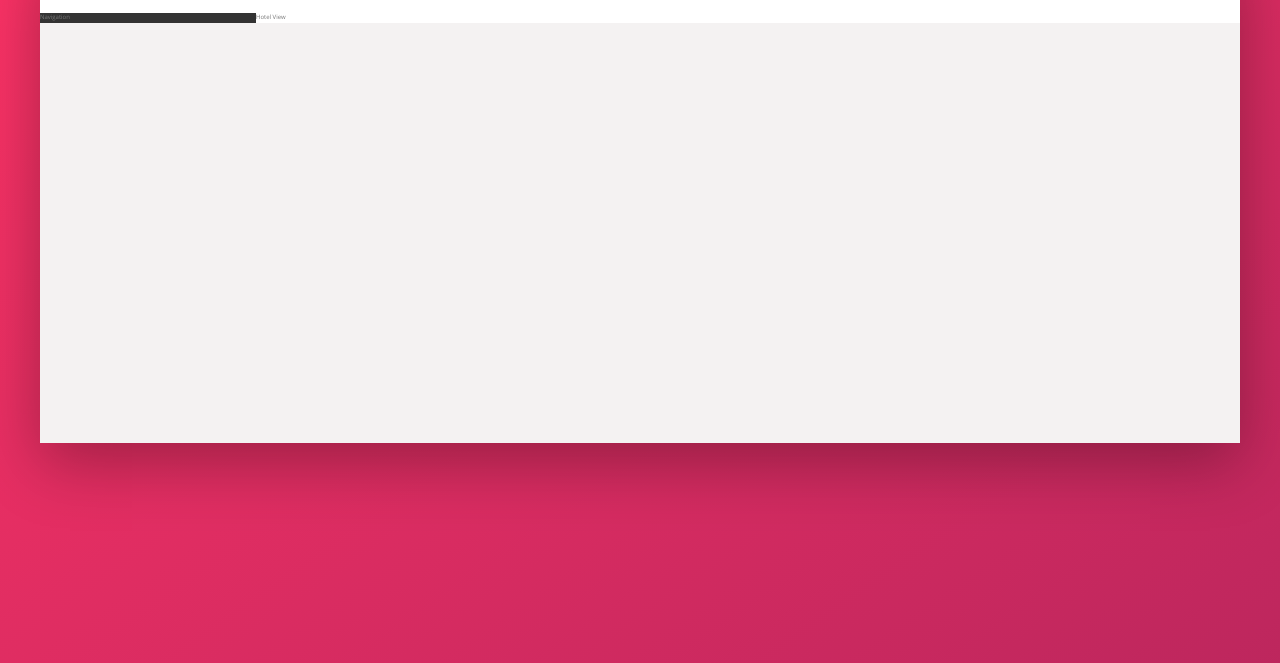
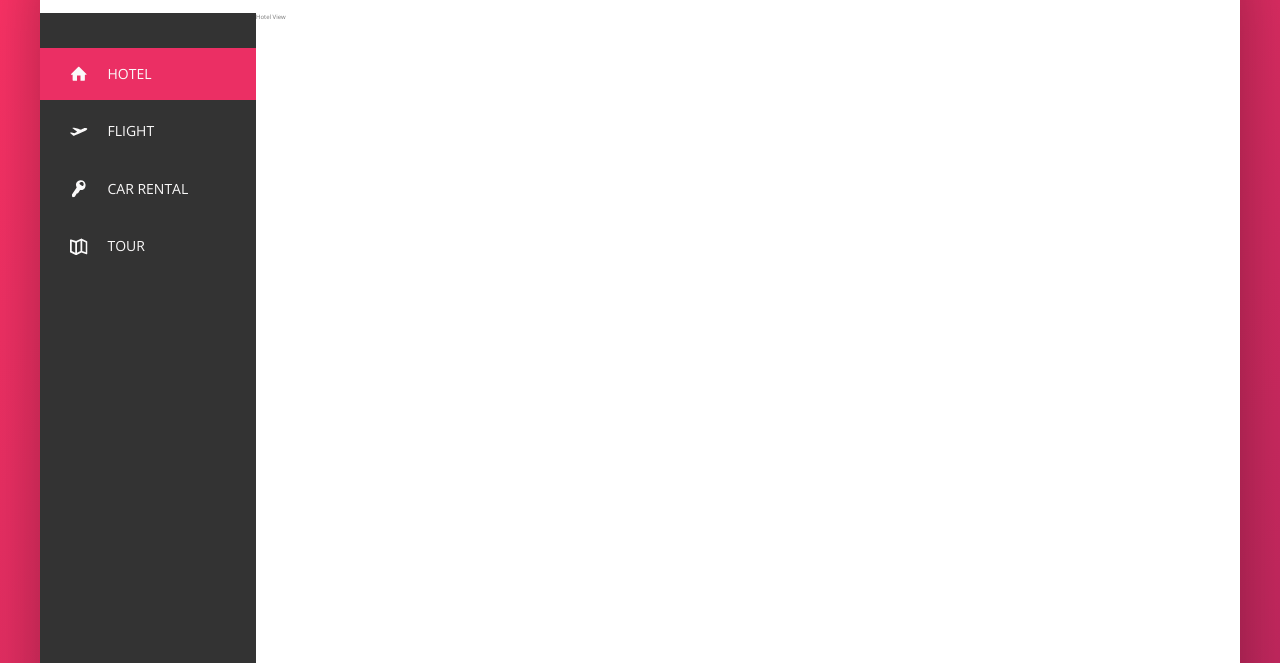
Before and after one commit to VarunSAthreya/trillo_website, a website: page index.html in a window 1280 px wide. Shown: the part 137-800 px from the top of the page. Drawn offline with nearby package versions, Linux system fonts and the light colour scheme.

Commit message:
navigation bar added

```diff
--- a/index.html
+++ b/index.html
@@ -64,7 +64,55 @@
             </header>
             <div class="content">
                 <nav class="sidebar">
-                    Navigation
+                    <ul class="side-nav">
+                        <li class="side-nav__item side-nav__item--active">
+                            <a href="#" class="side-nav__link">
+                                <svg class="side-nav__icon">
+                                    <use
+                                        xlink:href="img/sprite.svg#icon-home"
+                                    ></use>
+                                </svg>
+                                <span>Hotel</span>
+                            </a>
+                        </li>
+
+                        <li class="side-nav__item">
+                            <a href="#" class="side-nav__link">
+                                <svg class="side-nav__icon">
+                                    <use
+                                        xlink:href="img/sprite.svg#icon-aircraft-take-off"
+                                    ></use>
+                                </svg>
+                                <span>Flight</span>
+                            </a>
+                        </li>
+
+                        <li class="side-nav__item">
+                            <a href="#" class="side-nav__link">
+                                <svg class="side-nav__icon">
+                                    <use
+                                        xlink:href="img/sprite.svg#icon-key"
+                                    ></use>
+                                </svg>
+                                <span>Car Rental</span>
+                            </a>
+                        </li>
+
+                        <li class="side-nav__item">
+                            <a href="#" class="side-nav__link">
+                                <svg class="side-nav__icon">
+                                    <use
+                                        xlink:href="img/sprite.svg#icon-map"
+                                    ></use>
+                                </svg>
+                                <span>Tour</span>
+                            </a>
+                        </li>
+                    </ul>
+
+                    <div class="legal">
+                        &copy; 2020 by trillo. All rights reserved.
+                    </div>
                 </nav>
                 <main class="hotel-view">
                     Hotel View
--- a/sass/_components.scss
+++ b/sass/_components.scss
@@ -118,3 +118,76 @@
         font-size: 1.5rem;
     }
 }
+
+//////////////////////////////////////////
+// SIDE NAVIGAION
+
+.side-nav {
+    font-size: 1.4rem;
+    list-style: none;
+    margin-top: 3.5rem;
+
+    span {
+        font-size: 1.4rem;
+    }
+
+    &__item {
+        position: relative;
+
+        &:not(:last-child) {
+            margin-bottom: 0.5rem;
+        }
+    }
+
+    &__item::before {
+        content: "";
+        position: absolute;
+        top: 0;
+        left: 0;
+        height: 100%;
+        width: 3px;
+        background-color: var(--color-primary);
+        transform: scaleY(0);
+        transition: transform 0.2s, width 0.4s cubic-bezier(1, 0, 1, 1) 0.2s,
+            background-color 0.1s;
+    }
+
+    &__item:hover::before,
+    &__item--active::before {
+        transform: scaleY(1);
+        width: 100%;
+    }
+
+    &__item:active::before {
+        background-color: var(--color-primary-light);
+    }
+
+    &__link:link,
+    &__link:visited {
+        color: var(--color-grey-light-1);
+        text-decoration: none;
+        text-transform: uppercase;
+        display: block;
+        padding: 1.5rem 3rem;
+        display: flex;
+        align-items: center;
+        position: relative;
+        z-index: 10;
+    }
+
+    &__icon {
+        width: 1.75rem;
+        height: 1.75rem;
+        margin-right: 2rem;
+        fill: currentColor;
+    }
+}
+
+///////////////////////////////////////////
+// LEGAL TEXT
+.legal {
+    font-size: 1.2rem;
+    color: var(--color-grey-light-4);
+    text-align: center;
+    padding: 2.5rem;
+}
--- a/sass/_layout.scss
+++ b/sass/_layout.scss
@@ -26,9 +26,14 @@
     background-color: var(--color-grey-dark-1);
 
     flex: 0 0 18%;
+
+    display: flex;
+    flex-direction: column;
+    justify-content: space-between;
 }
 
 .hotel-view {
     background-color: var(--collor-white-1);
     flex: 1;
+    height: 80rem;
 }
```
Also changed, not shown: css/main.css.
